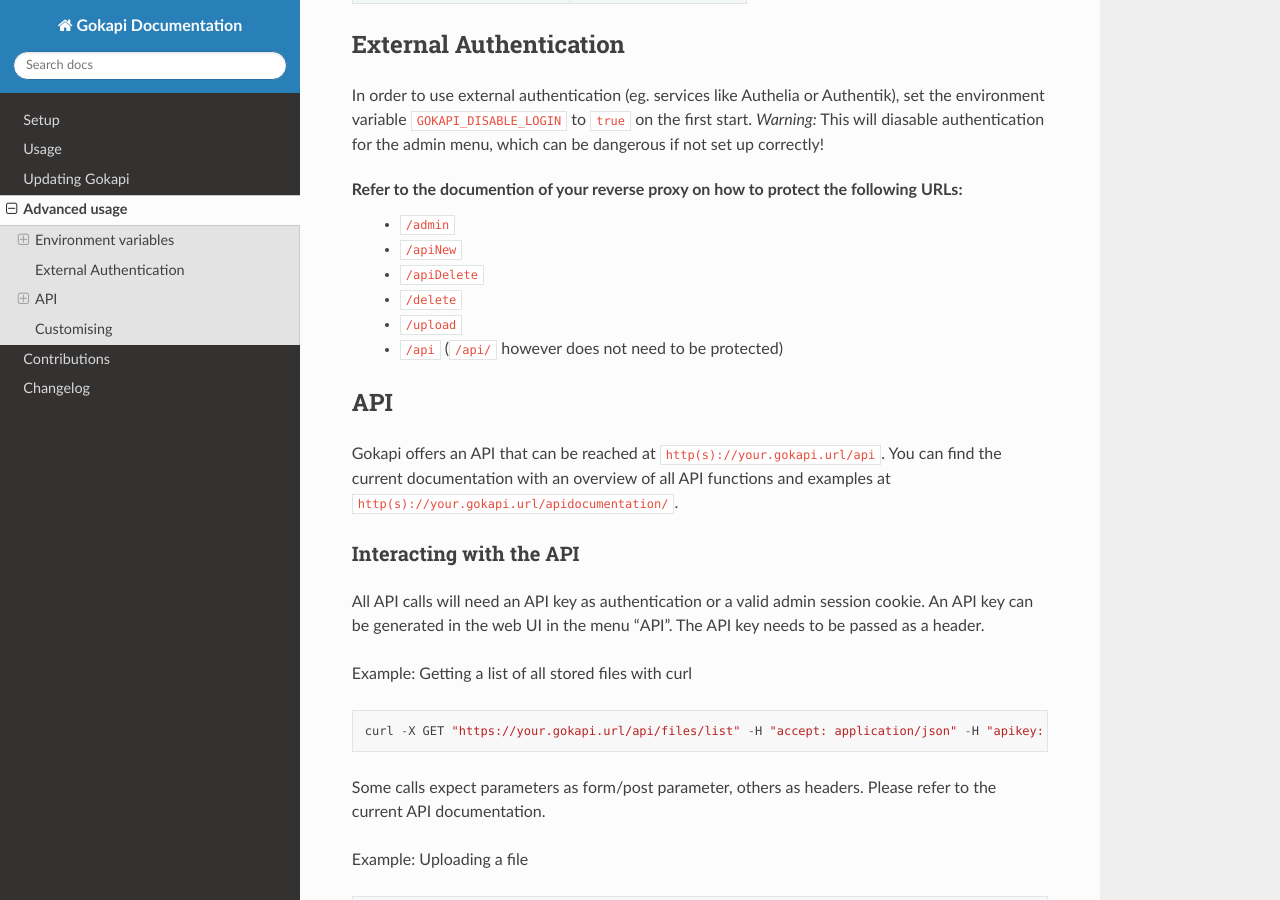
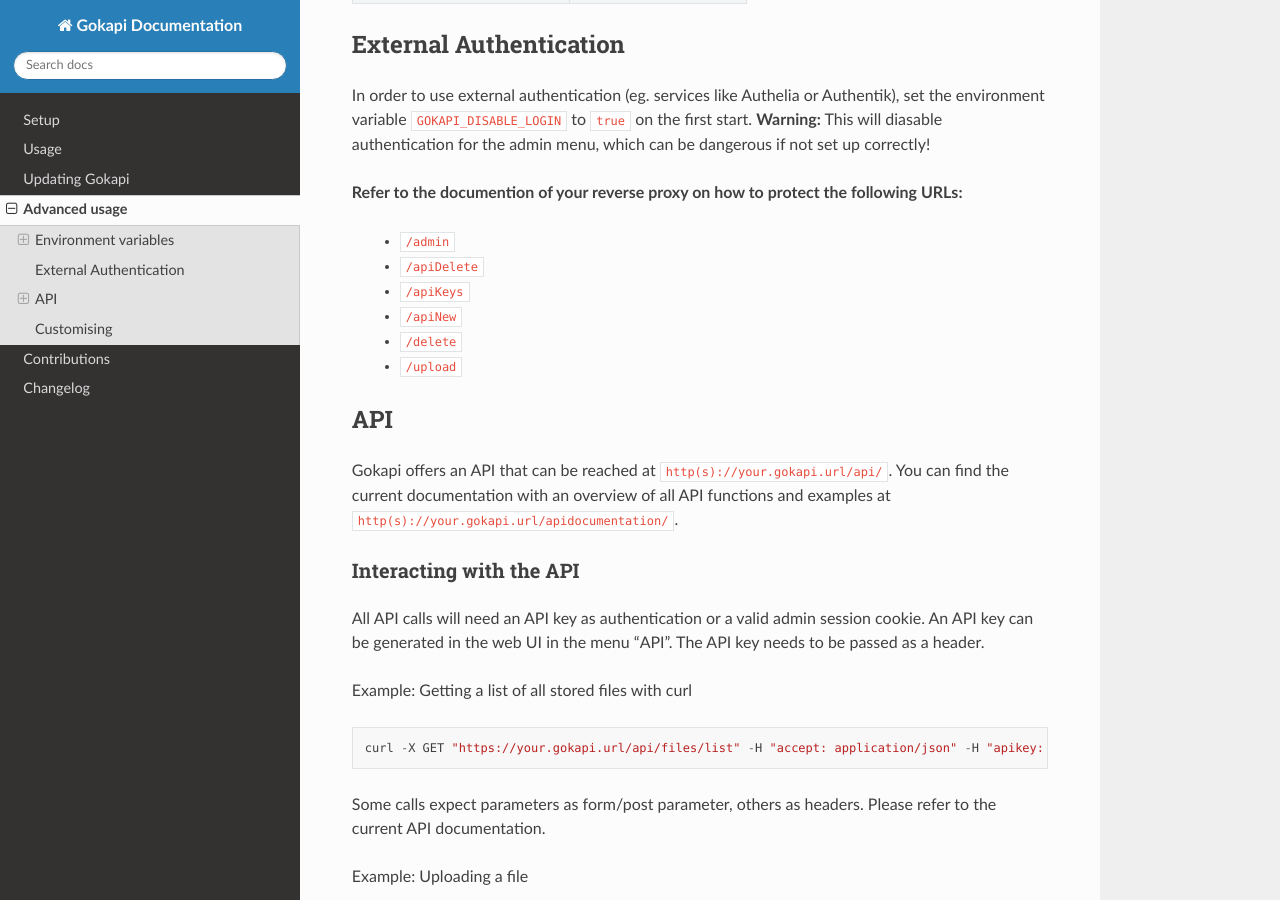
Before and after one commit to Forceu/Gokapi, a Sphinx documentation site: the page built from docs/advanced.rst, in a window 1280 px wide and 900 px high, scrolled down 2044 px. Built offline with Sphinx 7.4.7 and the Read the Docs theme 2.0.0, drawn with Linux system fonts in a browser that asks for light colours.

Commit message:
Changed /api endpoint to /apiKeys in order to avoid confusion with /api/

```diff
--- a/docs/advanced.rst
+++ b/docs/advanced.rst
@@ -124,15 +124,16 @@
 External Authentication
 ********************************
 
-In order to use external authentication (eg. services like Authelia or Authentik), set the environment variable ``GOKAPI_DISABLE_LOGIN`` to ``true`` on the first start. *Warning:* This will diasable authentication for the admin menu, which can be dangerous if not set up correctly!
+In order to use external authentication (eg. services like Authelia or Authentik), set the environment variable ``GOKAPI_DISABLE_LOGIN`` to ``true`` on the first start. **Warning:** This will diasable authentication for the admin menu, which can be dangerous if not set up correctly!
 
-Refer to the documention of your reverse proxy on how to protect the following URLs:
+**Refer to the documention of your reverse proxy on how to protect the following URLs:**
+
  * ``/admin``
+ * ``/apiDelete``
+ * ``/apiKeys``
  * ``/apiNew``
- * ``/apiDelete``
  * ``/delete``
  * ``/upload``
- * ``/api`` (``/api/`` however does not need to be protected)
 
 .. _api:
 
@@ -140,7 +141,7 @@
 API
 ********************************
 
-Gokapi offers an API that can be reached at ``http(s)://your.gokapi.url/api``. You can find the current documentation with an overview of all API functions and examples at ``http(s)://your.gokapi.url/apidocumentation/``.
+Gokapi offers an API that can be reached at ``http(s)://your.gokapi.url/api/``. You can find the current documentation with an overview of all API functions and examples at ``http(s)://your.gokapi.url/apidocumentation/``.
 
 
 Interacting with the API
```
Also changed, not shown: 3 other files.
